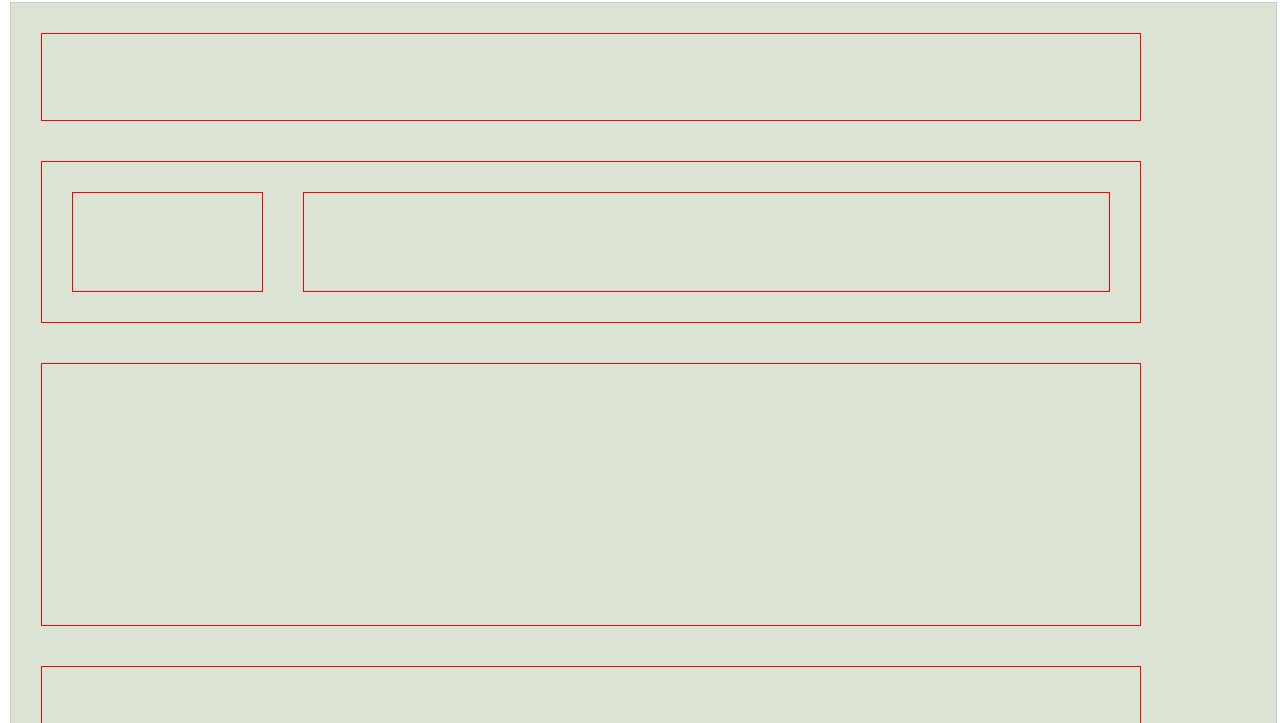
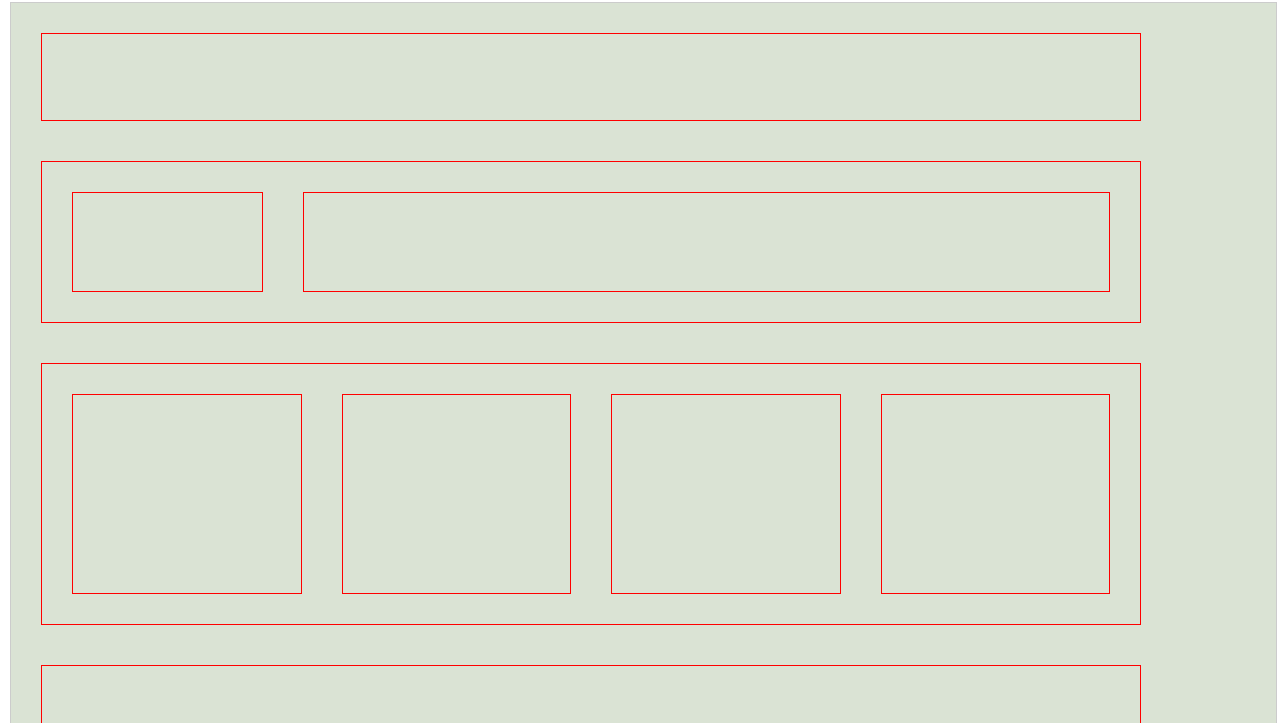
Before and after one commit to 1-TDSJ/exercicios-flexbox, a plain HTML site: page exer-01-flex.html in a window 1280 px wide. Shown: the part 77-800 px from the top of the page. Drawn offline with Linux system fonts and the light colour scheme.

Commit message:
terceira parte do exercício de Flex

```diff
--- a/css/exer-01-flex.css
+++ b/css/exer-01-flex.css
@@ -46,9 +46,26 @@
 /*Filhos de child 2*/
 
 .box-child-3{
-  flex-basis: 30%;
+  display: flex;
 }
-
+/*Filhos de child 3*/
+.box-child-7{
+  flex-grow: 1;
+  height: 200px;
+}
+.box-child-8{
+  flex-grow: 1;
+  height: 200px;
+}
+.box-child-9{
+  flex-grow: 1;
+  height: 200px;
+}
+.box-child-10{
+  flex-grow: 1;
+  height: 200px;
+}
+/*Filhos de child 3*/
 .box-child-4{
   flex-basis: 20%;
 }
--- a/exer-01-flex.html
+++ b/exer-01-flex.html
@@ -17,7 +17,12 @@
          <div class="box-1 box-child-5"></div>
          <div class="box-1 box-child-6"></div>
        </div>
-       <div class="box box-child-3"></div>
+       <div class="box box-child-3">
+         <div class="box-1 box-child-7"></div>
+         <div class="box-1 box-child-8"></div>
+         <div class="box-1 box-child-9"></div>
+         <div class="box-1 box-child-10"></div>
+       </div>
        <div class="box box-child-4"></div>
      </div>
 
```
